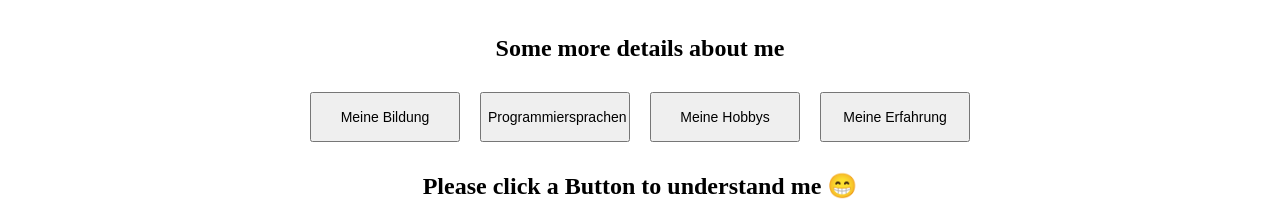
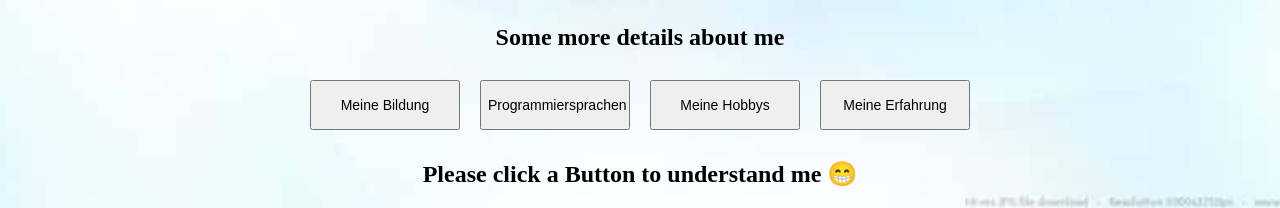
Before and after one commit to dangminh214/MyProfile_Demo, a React (Create React App) app: page / in a window 1280 px wide. Shown: the part 975-1183 px from the top of the page. Built offline with nearby package versions, Linux system fonts and the light colour scheme.

Commit message:
add background and set default prop dynamically

```diff
--- a/src/App.css
+++ b/src/App.css
@@ -16,3 +16,9 @@ menu {
   display: flex;
   justify-content: center;
 }
+
+body {
+  background-image: url('./assets/white-color-background.jpg');
+  background-size: cover;
+  background-position: center;
+}
--- a/src/App.jsx
+++ b/src/App.jsx
@@ -5,13 +5,10 @@ import Profile from './components/Profile/Profile.jsx';
 import CoreConcepts from './components/CoreConcept/CoreConcepts.jsx';
 import Examples from './components/TabButton/Examples.jsx';
 
-
-
-
 export function App() {
-
   return (
     <>
+      <section id = "main">
         <Title />
         <Profile />
         <CoreConcepts />
@@ -27,8 +24,7 @@ export function App() {
             <CoreConcept {...core_concept[2]}/>
             <CoreConcept {...core_concept[3]}/>
             <CoreConcept {...core_concept[4]}/> */}
-
-
-      </>
+      </section>
+    </>
   );
 }
--- a/src/components/TabButton/Examples.jsx
+++ b/src/components/TabButton/Examples.jsx
@@ -1,6 +1,7 @@
 import { useState } from "react";
 import { EXAMPLES } from '../../data.js';
 import Section from './Section.jsx'
+import Tabs from './Tabs.jsx'
 import './TabButton.css'
 
 import TabButton from './TabButton.jsx';
@@ -25,7 +26,10 @@ export default function Examples() {
       }
   return (
     <Section title="Some more details about me" id = "title" className = "">
-      <menu>
+      <Tabs
+        buttonsContainer = "menu"
+        buttons = {
+          <>
             <TabButton
               isSelected = {selectedTopic === 'Button1'}
               onClick = {() => handleSelect("Button1")}>
@@ -46,7 +50,9 @@ export default function Examples() {
               onClick = {() => handleSelect("Button4")}>
                 Meine Erfahrung
             </TabButton>
-      </menu>
+          </>
+        }
+      />
       {tabContent}
     </Section>
   );
--- /dev/null
+++ b/src/components/TabButton/Tabs.jsx
@@ -0,0 +1,9 @@
+export default function Tabs({children, buttons, buttonsContainer = "div"}) {
+  const ButtonsContainer = buttonsContainer;
+  return (
+    <>
+      <ButtonsContainer>{buttons}</ButtonsContainer>
+      {children}
+    </>
+  )
+}
```
Also changed, not shown: src/assets/white-color-background.jpg (added), 1 other file (tests, documents, lock files or other folders). Lines whose indentation alone changed are shown as unchanged.
